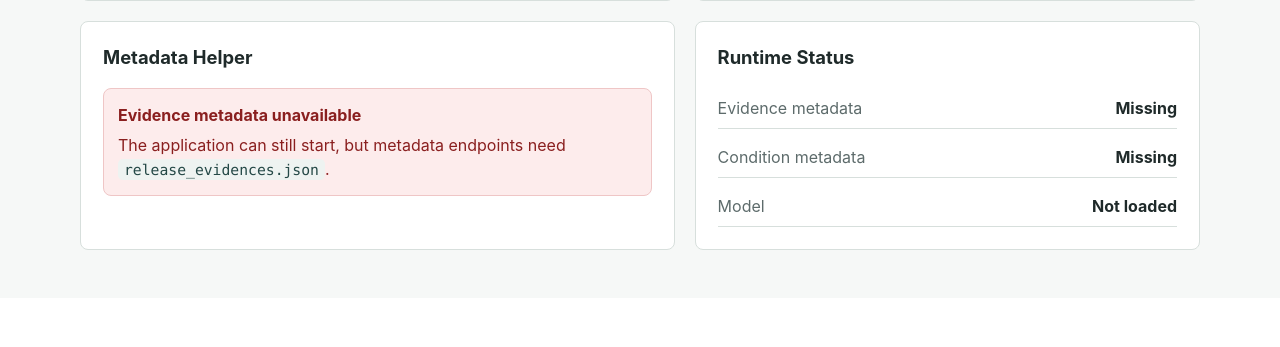
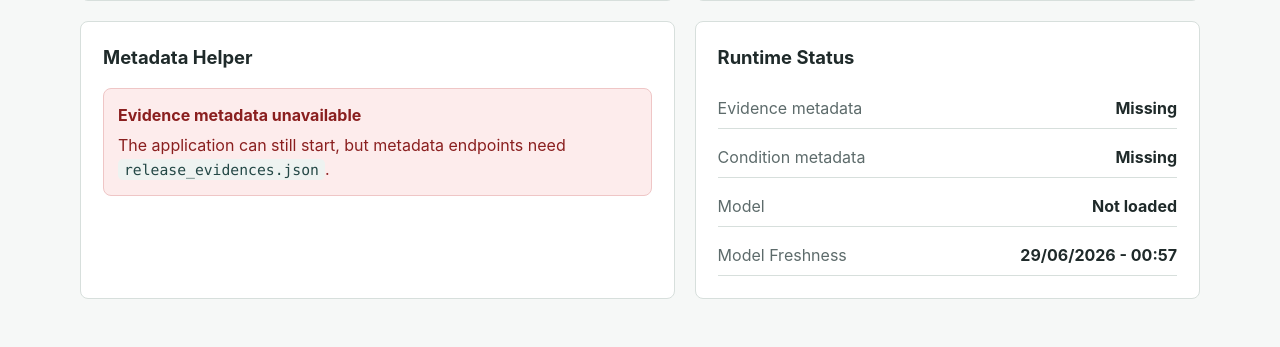
Before and after one commit to abulgheroni3/data_science_for_business_project, a FastAPI app: template API_App/templates/index.html in a window 1280 px wide. Shown: the part 1125-1472 px from the top of the page. Before the commit the page ends 1375 px from the top, so only its background shows below. Run offline with FastAPI, Linux system fonts and the light colour scheme; the template is opened without the code that fills it, so the values that code supplies are empty.

Commit message:
Aggiunta la data di aggiornamento del modello nella sezione "Model Freshness" del file index.html.

```diff
--- a/API_App/templates/index.html
+++ b/API_App/templates/index.html
@@ -309,6 +309,11 @@
                     <dt>Model</dt>
                     <dd>{{ "Loaded" if health.model_loaded else "Not loaded" }}</dd>
                 </div>
+                <div>
+                    <dt>Model Freshness</dt>
+                    <!-- <dd>{{ "Fresh" if health.model_fresh else "Stale" }}</dd> -->
+                     <dd>29/06/2026 - 00:57</dd>
+                </div>
             </dl>
             {% if health.missing_files %}
                 <p class="helper-text">Missing files: {{ health.missing_files|join(", ") }}</p>
```
